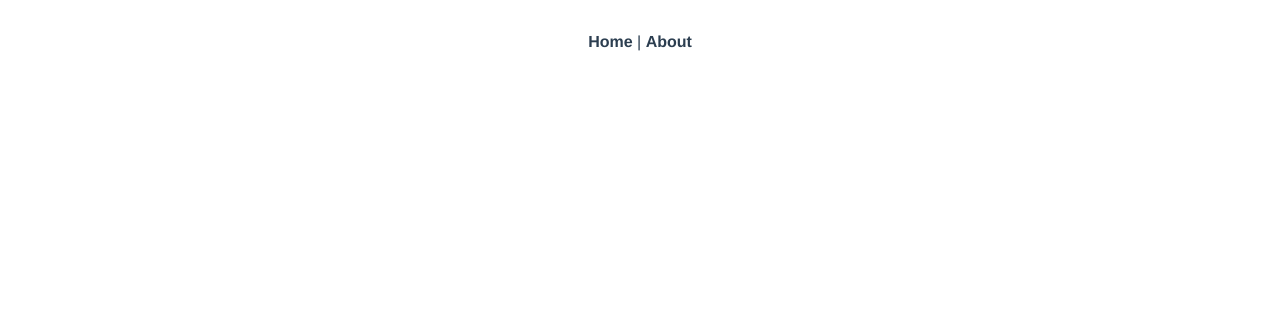
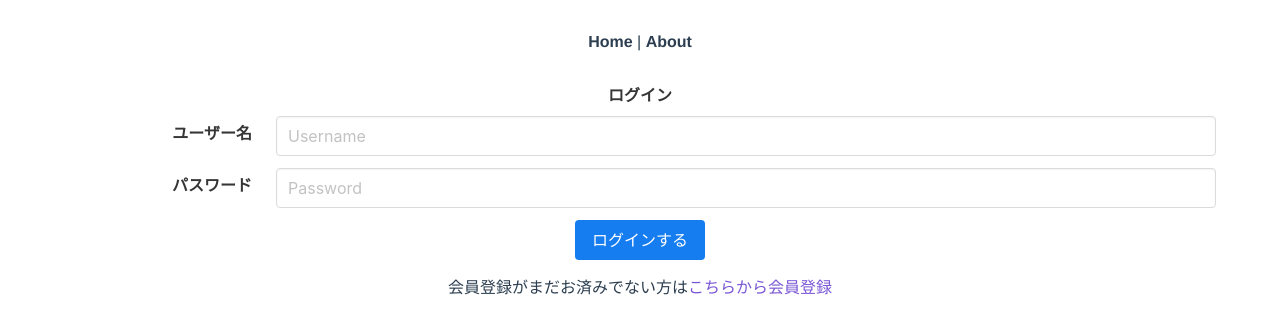
Before and after one commit to m-mogi-ojs/sns_tw, a Vue app in the folder client/: page /signin in a window 1280 px wide. Shown: the top 334 px of the page. Built offline with nearby package versions, Linux system fonts and the light colour scheme.

Commit message:
add signup and signin.

```diff
--- a/client/src/router.js
+++ b/client/src/router.js
@@ -20,6 +20,17 @@ export default new Router({
       // this generates a separate chunk (about.[hash].js) for this route
       // which is lazy-loaded when the route is visited.
       component: () => import(/* webpackChunkName: "about" */ './views/About.vue')
+    },
+    {
+      path: '/signup',
+      name: 'signup',
+      component: () => import('./views/Signup.vue')
+    },
+    {
+      path: '/signin',
+      name: 'signin',
+      component: () => import('./views/Signin.vue')
     }
+
   ]
 })
--- /dev/null
+++ b/client/src/views/Signin.vue
@@ -0,0 +1,32 @@
+<template>
+  <div class="signin container">
+    <h1 class="label">ログイン</h1>
+    <b-field horizontal grouped label="ユーザー名" label-position="inside">
+      <b-input type="text" placeholder="Username" v-model="username"></b-input>
+    </b-field>
+    <b-field horizontal label="パスワード">
+      <b-input type="password" placeholder="Password" v-model="password"></b-input>
+    </b-field>
+    <button class="button is-info">ログインする</button>
+    <p>会員登録がまだお済みでない方は<router-link to="/signup">こちらから会員登録</router-link></p>
+  </div>
+</template>
+
+<script>
+export default {
+  name: 'signin',
+  data () {
+    return {
+      username: '',
+      password: ''
+    }
+  },
+  methods: {}
+}
+</script>
+
+<style lang="scss" scoped>
+p {
+  padding-top: 1rem;
+}
+</style>
--- /dev/null
+++ b/client/src/views/Signup.vue
@@ -0,0 +1,32 @@
+<template>
+  <div class="signup container">
+    <h1 class="label">会員登録</h1>
+    <b-field horizontal grouped label="ユーザー名" label-position="inside">
+      <b-input type="text" placeholder="Username" v-model="username"></b-input>
+    </b-field>
+    <b-field horizontal label="パスワード">
+      <b-input type="password" placeholder="Password" v-model="password"></b-input>
+    </b-field>
+    <button class="button is-info">登録する</button>
+    <p>会員登録済みの方は<router-link to="/signin">こちらからログイン</router-link></p>
+  </div>
+</template>
+
+<script>
+export default {
+  name: 'signup',
+  data () {
+    return {
+      username: '',
+      password: ''
+    }
+  },
+  methods: {}
+}
+</script>
+
+<style lang="scss" scoped>
+p {
+  padding-top: 1rem;
+}
+</style>
```
